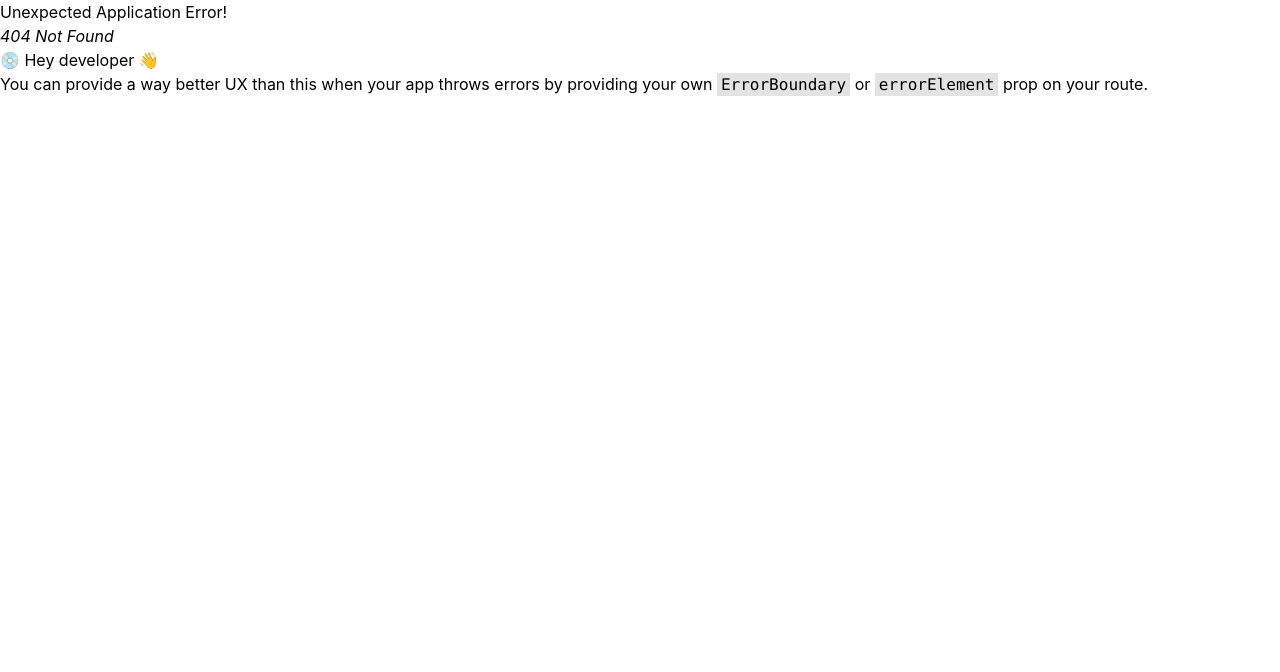
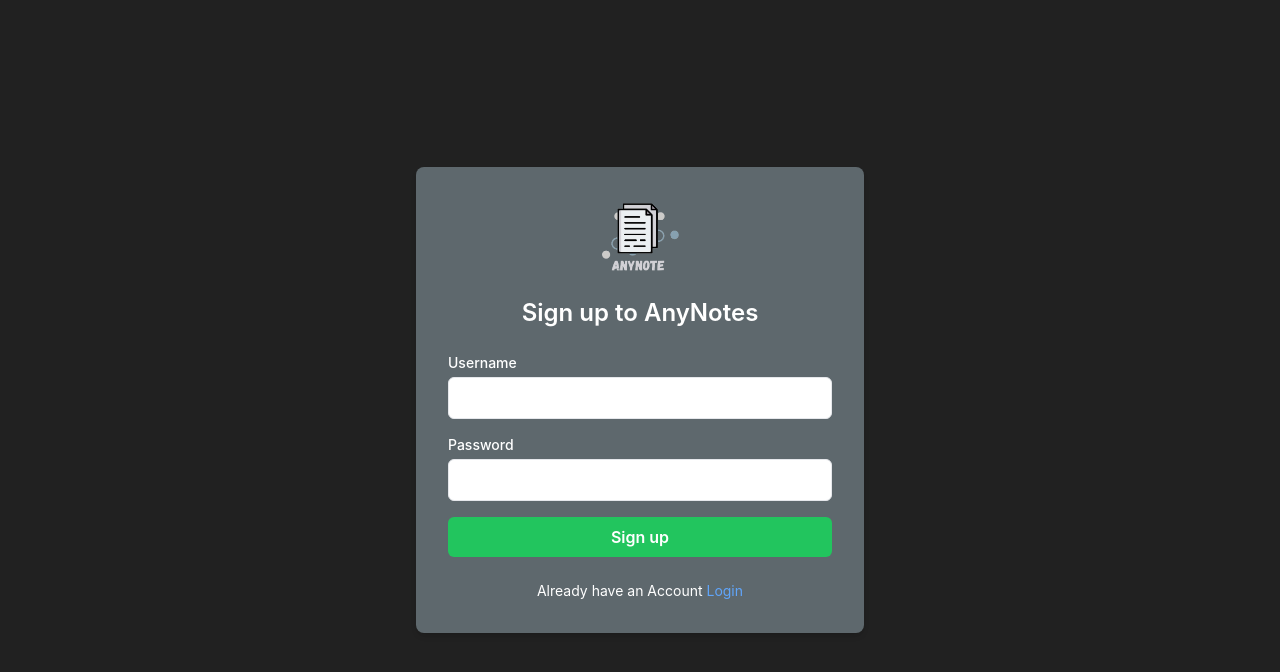
Before and after one commit to linga-007/anynotes_frontend, a React (Create React App) app: page /signup in a window 1280 px wide. Before the commit this address had no page. Shown: the top 672 px of the page. Built offline with nearby package versions, Linux system fonts and the light colour scheme.

Commit message:
fixed UI  and added toast

```diff
--- a/package.json
+++ b/package.json
@@ -6,10 +6,14 @@
     "@testing-library/jest-dom": "^5.17.0",
     "@testing-library/react": "^13.4.0",
     "@testing-library/user-event": "^13.5.0",
+    "@vercel/analytics": "^1.4.1",
     "axios": "^1.7.9",
+    "js-cookie": "^3.0.5",
+    "jwt-decode": "^4.0.0",
     "navigate": "^0.3.6",
     "react": "^19.0.0",
     "react-dom": "^19.0.0",
+    "react-hot-toast": "^2.4.1",
     "react-icons": "^5.4.0",
     "react-router-dom": "^7.1.1",
     "react-scripts": "5.0.1",
--- a/src/App.js
+++ b/src/App.js
@@ -5,6 +5,9 @@ import Home from './Components/Home';
 import Login from './Components/Login';
 import NotesPage from './Components/NotesPage';
 import Note from './Components/Note';
+import Signup from './Components/Signup';
+import PrivateRoute from './Components/PrivateRoute';
+import { Analytics } from "@vercel/analytics/react"
 function App() {
 
   const route = createBrowserRouter([
@@ -17,16 +20,29 @@ function App() {
       element: <Login />,
     },
     {
+      path: "/signup",
+      element: <Signup />,
+    },
+    {
       path: "/notes",
-      element: <NotesPage />,
+      element: (
+        <PrivateRoute>
+          <NotesPage />
+        </PrivateRoute>
+      ),
     },
     {
       path: "/notes/:id",
-      element: <Note />,
+      element: (
+        <PrivateRoute>
+          <Note />
+        </PrivateRoute>
+      ),
     }
   ]);
   return (
     <>
+    <Analytics />
       <RouterProvider router={route} />
     </>
   );
--- a/src/Components/Home.jsx
+++ b/src/Components/Home.jsx
@@ -35,19 +35,19 @@ const Home = () => {
 
 
         <div className="absolute inset-0 z-0">
-          <div className="absolute text-[#A4FFAF] text-xl md:text-2xl font-semibold animate-pulse" style={{ top: '20%', left: '10%' }}>
+          <div className="absolute text-[#A4FFAF] text-xl md:text-2xl font-semibold animate-ping" style={{ top: '20%', left: '10%' }}>
             copy
           </div>
-          <div className="absolute text-[#A4FFAF] text-xl md:text-2xl font-semibold animate-pulse" style={{ top: '30%', left: '70%' }}>
+          <div className="absolute text-[#A4FFAF] text-xl md:text-2xl font-semibold animate-ping" style={{ top: '30%', left: '70%' }}>
             paste
           </div>
-          <div className="absolute text-[#A4FFAF] text-xl md:text-2xl font-semibold animate-pulse" style={{ top: '50%', left: '20%' }}>
+          <div className="absolute text-[#A4FFAF] text-xl md:text-2xl font-semibold animate-ping" style={{ top: '50%', left: '20%' }}>
             share
           </div>
-          <div className="absolute text-[#A4FFAF] text-xl md:text-2xl font-semibold animate-pulse" style={{ top: '70%', left: '80%' }}>
+          <div className="absolute text-[#A4FFAF] text-xl md:text-2xl font-semibold animate-ping" style={{ top: '70%', left: '80%' }}>
             type
           </div>
-          <div className="absolute text-[#A4FFAF] text-xl md:text-2xl font-semibold animate-pulse" style={{ top: '60%', left: '40%' }}>
+          <div className="absolute text-[#A4FFAF] text-xl md:text-2xl font-semibold  animate-ping" style={{ top: '60%', left: '40%' }}>
             text
           </div>
         </div>
--- a/src/Components/Login.jsx
+++ b/src/Components/Login.jsx
@@ -2,12 +2,13 @@ import React, { useState } from 'react'
 import axios from 'axios';
 import { useNavigate } from 'react-router-dom';
 import logo from '../Logo/AnyNotes_Logo.png'
+import Cookies from "js-cookie";
 
 const Login = () => {
     const navigate = useNavigate();
     const [username , setUserName] = useState();
     const [password , setPassword] = useState();
-    console.log(process.env.REACT_APP_BACKEND_URL);
+    // console.log(process.env.REACT_APP_BACKEND_URL);
     const handleLogin = async() =>{
         try{
             const res = await axios.post(`https://anynotes-backend.vercel.app/user/login` , {
@@ -19,6 +20,8 @@ const Login = () => {
             }
         )
         console.log(res);
+
+        Cookies.set("token", res.data.token, { expires: 1 });
         if(res.status === 201){
             navigate('/notes');
         }
@@ -34,7 +37,7 @@ const Login = () => {
           <img
             src={logo}
             alt=" Logo"
-            className="w-30 h-30  "
+            className="w-20 h-30  "
           />
           <h2 className="mt-6 text-2xl font-semibold text-center">
             Sign in to AnyNotes
@@ -74,12 +77,14 @@ const Login = () => {
         </div>
         <div className="text-center text-sm">
 
-          {/* <p className="mt-2">
+          <p className="mt-2">
             New to AnyNotes?{" "}
-            <a href="#" className="text-blue-400 hover:underline">
+            <button className="text-blue-400 hover:underline" onClick={
+              () => navigate('/signup')
+            }>
               Create an account
-            </a>
-          </p> */}
+            </button>
+          </p>
         </div>
       </div>
     </div>
--- a/src/Components/Nav.jsx
+++ b/src/Components/Nav.jsx
@@ -1,7 +1,16 @@
 import React from 'react'
 import logo from '../Logo/AnyNotes_Logo.png'
+import Cookies from "js-cookie";
+import { useNavigate } from 'react-router-dom';
+const Nav = () => {
 
-const Nav = () => {
+  const navigate = useNavigate();
+
+  const handleLogout = () => {
+    Cookies.remove("token");
+    navigate("/login");
+  }
+
   return (
     <>
     {/* design a login page */}
@@ -11,7 +20,7 @@ const Nav = () => {
 
         </div>
         <div>
-            <button className='bg-white text-black font-semibold hover:bg-gray-700 px-3 py-2 rounded-md'>github</button>
+            <button className='bg-white text-black font-semibold hover:bg-gray-700 px-3 py-2 rounded-md' onClick={handleLogout}>Logout</button>
         </div>
     </div>
     </>
--- a/src/Components/NotesPage.jsx
+++ b/src/Components/NotesPage.jsx
@@ -3,15 +3,28 @@ import { useParams, useNavigate } from "react-router-dom";
 import Nav from "./Nav";
 import NoteCard from "./NoteCard";
 import axios from "axios";
+import Cookies from "js-cookie";
+import { jwtDecode } from "jwt-decode";
+import toast, { Toaster } from 'react-hot-toast';
 
-const NotesPage = () => {
+const  NotesPage = () => {
   const { noteId } = useParams(); // Get noteId from URL
   const navigate = useNavigate(); // For updating the URL
   const [notes, setNotes] = useState("");
   const [heading, setHeading] = useState("");
-  const username = "loki";
+  // const username = "loki";
   const [allnotes, setAllNotes] = useState([]);
+  const [filteredNotes, setFilteredNotes] = useState([]);
   const [showNotesList, setShowNotesList] = useState(false);
+  const [searchText, setSearchText] = useState("");
+
+  const token = Cookies.get('token');
+  const decoded = jwtDecode(token);
+  const username  = decoded.username;
+
+  console.log(username)
+
+  // search note
 
 
   const handleSaveNote = async () => {
@@ -40,6 +53,7 @@ const NotesPage = () => {
         }
       );
       if (res.status === 201) {
+        toast.success("note created successfully")
         getAllNotes();
       }
     } catch (err) {
@@ -51,10 +65,14 @@ const NotesPage = () => {
 
   const getAllNotes = async () => {
     try {
-      const data = await axios.get("https://anynotes-backend.vercel.app/notes/getNotes", {
+      const data = await axios.post("https://anynotes-backend.vercel.app/notes/getNotes",{
+        username
+      } ,
+      {
         headers: { "Content-Type": "application/json" },
       });
       setAllNotes(data.data.notes);
+      setFilteredNotes(data.data.notes);
     } catch (e) {
       console.error("Error fetching notes:", e);
     }
@@ -83,28 +101,29 @@ const NotesPage = () => {
     }
   }, [noteId, allnotes]);
 
+  const searchNotes = (text) => {
+    setSearchText(text); // Update search text
+    const filtered = allnotes.filter((note) =>
+      note.title.toLowerCase().includes(text.toLowerCase())
+    );
+    setFilteredNotes(filtered);
+  };
+
 
   return (
     <div className="min-h-screen bg-[#212121] text-white">
+      <Toaster />
       <Nav />
       <div className="flex flex-col md:flex-row h-[calc(100vh-4rem)] bg-[#212121] pl-3 mt-2">
         <div
           className={`${
             showNotesList ? "block" : "hidden md:block"
-          } md:w-1/5  p-4 border-r border-gray-700 bg-[#212121]`}
+          } md:w-1/5 overflow-y-auto p-4 border-r border-gray-700 bg-[#212121]`}
         >
-          <button
-            className=" bg-blue-600 text-white py-2 rounded-md mb-4 hover:bg-blue-700 w-[100%] "
-            onClick={() => {
-              setNotes("");
-              setHeading("");
-              navigate("/notes");
-            }}
-          >
-            + Create Note
-          </button>
-          <div className="flex flex-col gap-2 bg-[#212121]  "  >
-            {allnotes .map((note, index) => (
+          <input placeholder="search for note" className="w-full mb-3 rounded-md p-2 focus:outline-none text-black font-semibold " value={searchText}
+            onChange={(e) => searchNotes(e.target.value)}></input>
+          <div className="flex flex-col gap-2 bg-[#212121] overflow-y-auto "  >
+            {filteredNotes .map((note, index) => (
                <div key={index} onClick={handleNoteClick(note.noteId)} className="cursor-pointer">
                <NoteCard index={index + 1} heading={note.title} noteId = {note.noteId} />
              </div>
--- /dev/null
+++ b/src/Components/PrivateRoute.js
@@ -0,0 +1,16 @@
+import React from "react";
+import { Navigate } from "react-router-dom";
+import Cookies from "js-cookie";
+
+const PrivateRoute = ({ children }) => {
+    const token = Cookies.get("token");
+
+  if (!token) {
+
+    return <Navigate to="/login" />;
+  }
+
+  return children;
+};
+
+export default PrivateRoute;
--- /dev/null
+++ b/src/Components/Signup.jsx
@@ -0,0 +1,95 @@
+import React, { useState } from 'react'
+import axios from 'axios';
+import { useNavigate } from 'react-router-dom';
+import logo from '../Logo/AnyNotes_Logo.png'
+import toast, { Toaster } from 'react-hot-toast';
+
+const Signup = () => {
+    const navigate = useNavigate();
+    const [username , setUserName] = useState();
+    const [password , setPassword] = useState();
+    // console.log(process.env.REACT_APP_BACKEND_URL);
+    const handleLogin = async() =>{
+        try{
+            const res = await axios.post(`https://anynotes-backend.vercel.app/user/signup` , {
+                username,
+                password
+            },
+            {
+                headers : { 'Content-Type': 'application/json'}
+            }
+        )
+        console.log(res);
+        if(res.status === 201){
+          toast.success('User created successfully!');
+
+          setTimeout(() => {
+            navigate('/notes');
+          }, 2000);
+        }
+        }
+        catch(error){
+            console.error('Error logging in:', error);
+        }
+    }
+  return (
+    <div className="flex justify-center items-center h-screen bg-[#212121] text-white">
+      <Toaster />
+      <div className="w-full max-w-md p-8 space-y-6  bg-[#5E686D] rounded-lg shadow-md">
+        <div className="flex flex-col items-center">
+          <img
+            src={logo}
+            alt=" Logo"
+            className="w-20 h-30  "
+          />
+          <h2 className="mt-6 text-2xl font-semibold text-center">
+            Sign up to AnyNotes
+          </h2>
+        </div>
+        <div className="mt-8 space-y-4" >
+          <div>
+            <label htmlFor="username" className="block text-sm font-medium">
+              Username
+            </label>
+            <input
+              type="text"
+              id="username"
+              className="w-full mt-1 p-2 text-black border rounded-md focus:outline-none "
+              onChange={(e)=>setUserName(e.target.value)}
+            />
+          </div>
+          <div>
+            <label htmlFor="password" className="block text-sm font-medium ">
+              Password
+            </label>
+            <input
+              type="password"
+              id="password"
+              className="w-full mt-1 p-2 text-black border rounded-md focus:outline-none"
+              onChange={(e)=>setPassword(e.target.value)}
+            />
+            {/*  */}
+          </div>
+          <button
+            type="submit"
+            className="w-full py-2 bg-green-500 text-white font-semibold rounded-md hover:bg-green-600"
+            onClick={handleLogin}
+          >
+            Sign up
+          </button>
+        </div>
+        <div className="text-center text-sm">
+
+          <p className="mt-2">
+            Already have an Account{" "}
+            <button className="text-blue-400 hover:underline" onClick={(e)=> navigate('/login')}>
+              Login
+            </button>
+          </p>
+        </div>
+      </div>
+    </div>
+  )
+}
+
+export default Signup
```
Also changed, not shown: src/Logo/AnyNotes_Logo.png, 1 other file (tests, documents, lock files or other folders).
